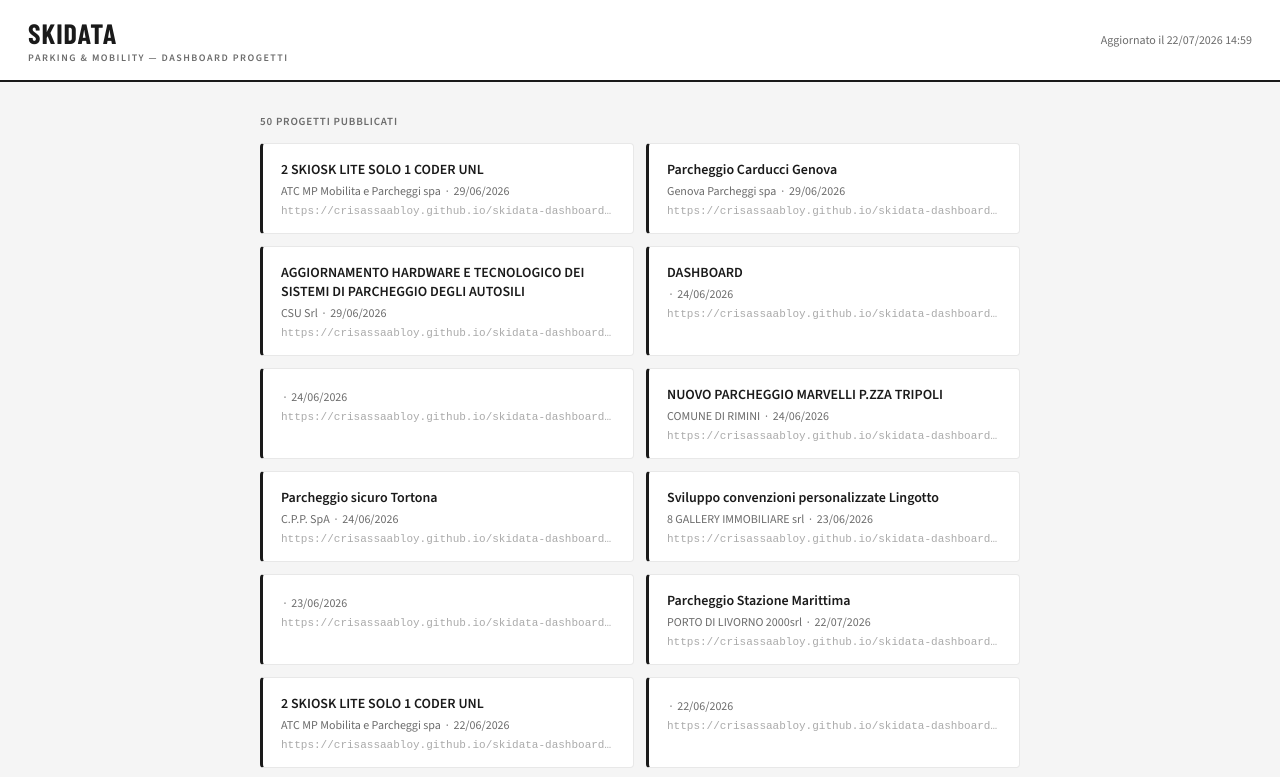
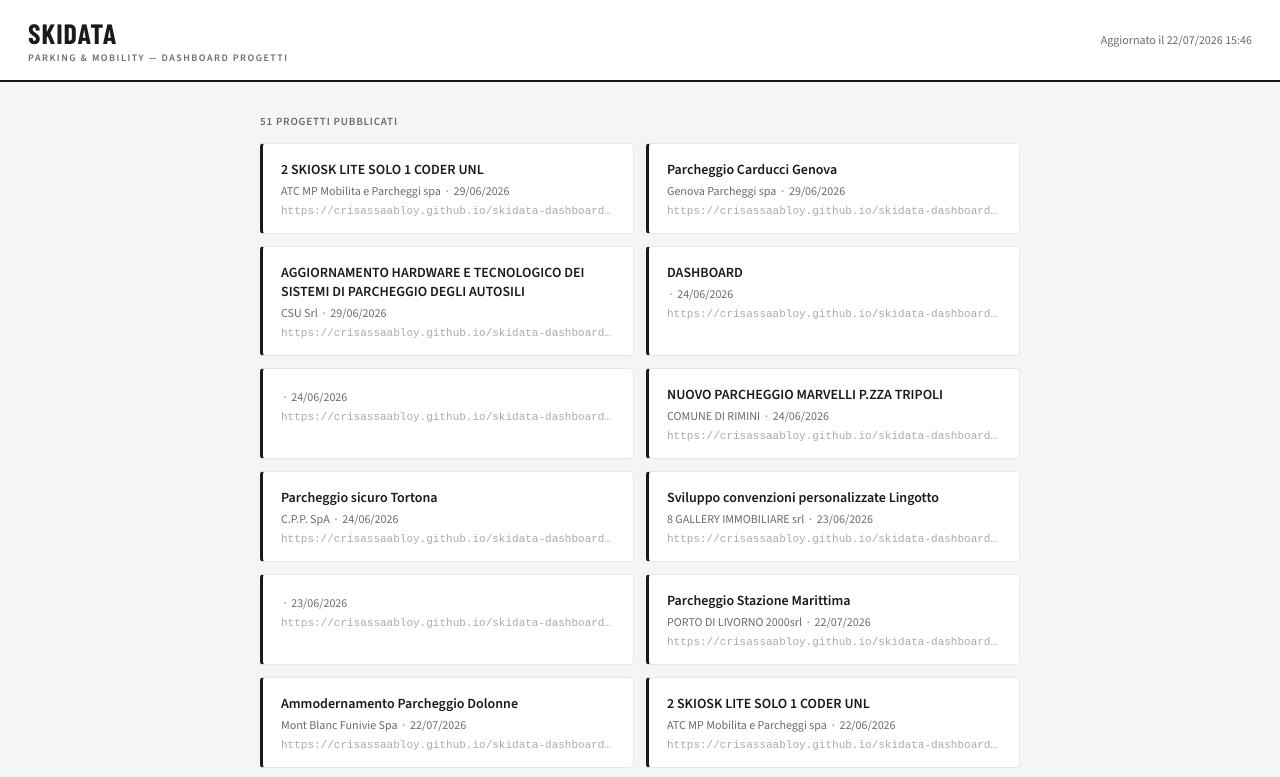
Before and after one commit to crisassaabloy/skidata-dashboard, a plain HTML site: page index.html in a window 1280 px wide. Shown: the top 777 px of the page. Drawn offline with nearby package versions, Linux system fonts and the light colour scheme.

Commit message:
Update index.html

```diff
--- a/index.html
+++ b/index.html
@@ -30,10 +30,10 @@
     <div class="logo">SKIDATA</div>
     <div class="logo-sub">Parking &amp; Mobility &mdash; Dashboard Progetti</div>
   </div>
-  <div class="top-right">Aggiornato il 22/07/2026 14:59</div>
+  <div class="top-right">Aggiornato il 22/07/2026 15:46</div>
 </div>
 <div class="main">
-  <div class="section-title">50 progetti pubblicati</div>
+  <div class="section-title">51 progetti pubblicati</div>
   <div class="proj-grid">
 
         <div class="proj-card" onclick="window.open('https://crisassaabloy.github.io/skidata-dashboard/atc-mp-mobilita-e-parcheggi-spa-2-skiosk-lite-solo-1-coder-unl-20260629/','_blank')">
@@ -85,6 +85,11 @@
           <div class="proj-name">Parcheggio Stazione Marittima</div>
           <div class="proj-meta">PORTO DI LIVORNO 2000srl &nbsp;&middot;&nbsp; 22/07/2026</div>
           <div class="proj-link">https://crisassaabloy.github.io/skidata-dashboard/porto-di-livorno-2000srl-parcheggio-stazione-marittima-20260722/</div>
+        </div>
+        <div class="proj-card" onclick="window.open('https://crisassaabloy.github.io/skidata-dashboard/mont-blanc-funivie-spa-ammodernamento-parcheggio-dolonne-20260722/','_blank')">
+          <div class="proj-name">Ammodernamento Parcheggio Dolonne</div>
+          <div class="proj-meta">Mont Blanc Funivie Spa &nbsp;&middot;&nbsp; 22/07/2026</div>
+          <div class="proj-link">https://crisassaabloy.github.io/skidata-dashboard/mont-blanc-funivie-spa-ammodernamento-parcheggio-dolonne-20260722/</div>
         </div>
         <div class="proj-card" onclick="window.open('https://crisassaabloy.github.io/skidata-dashboard/atc-mp-mobilita-e-parcheggi-spa-2-skiosk-lite-solo-1-coder-unl-20260622/','_blank')">
           <div class="proj-name">2 SKIOSK LITE SOLO 1 CODER UNL</div>
```
